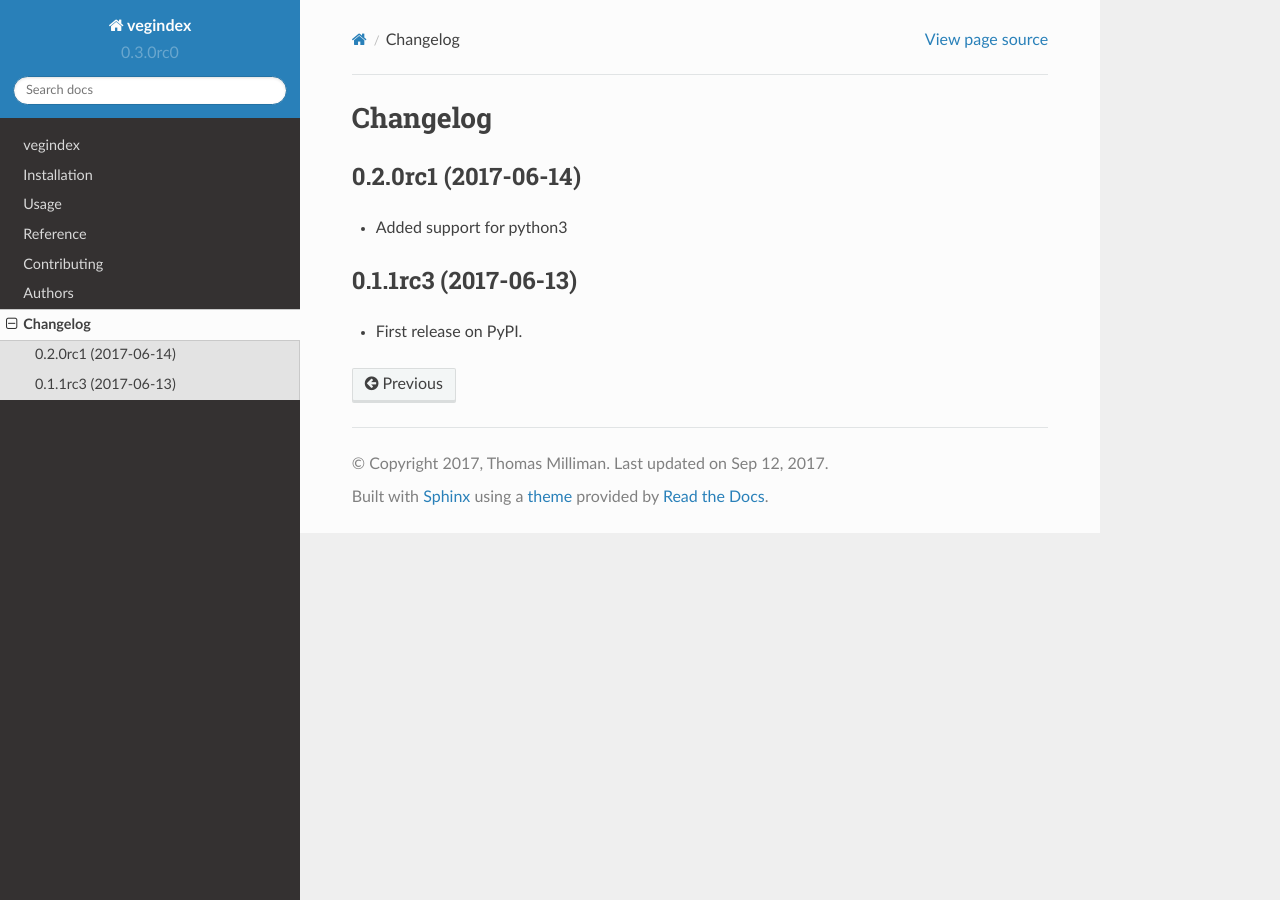
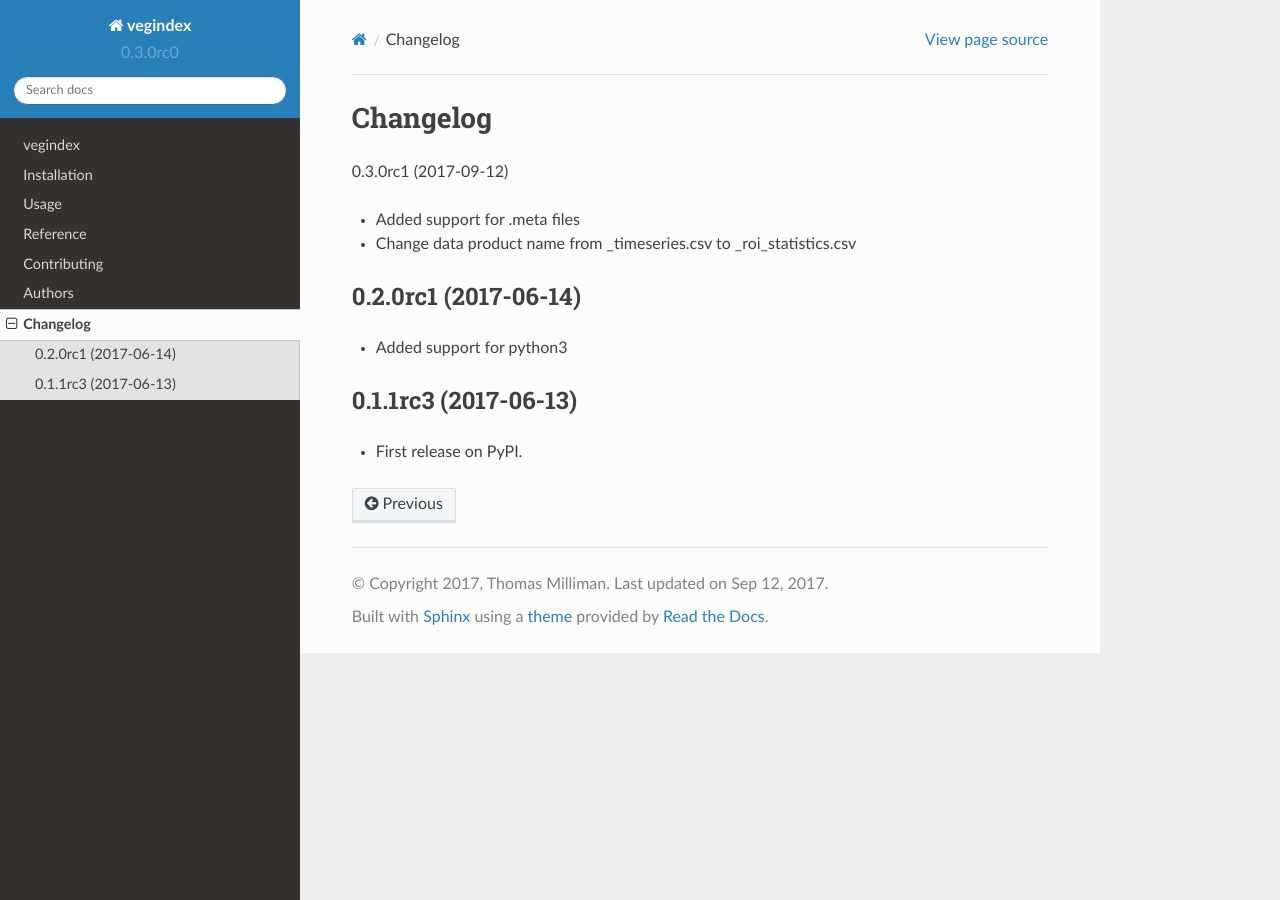
Before and after one commit to tmilliman/python-vegindex, a Sphinx documentation site: the page built from docs/changelog.rst, in a window 1280 px wide. Built offline with Sphinx 7.4.7 and the Read the Docs theme 2.0.0, drawn with Linux system fonts in a browser that asks for light colours.

Commit message:
fixes for release 0.3.0rc1

```diff
--- a/CHANGELOG.rst
+++ b/CHANGELOG.rst
@@ -1,5 +1,10 @@
 Changelog
 =========
+
+0.3.0rc1 (2017-09-12)
+
+* Added support for .meta files
+* Change data product name from _timeseries.csv to _roi_statistics.csv
 
 0.2.0rc1 (2017-06-14)
 ---------------------
--- a/docs/installation.rst
+++ b/docs/installation.rst
@@ -13,7 +13,7 @@ Virtual Environments
 The ``vegindex`` package has typically been used in a virtual environment.
 For Python2 this means installing ``virtualenv`` (and optionally
 ``virtualenvwrapper``) or ``pyenv``.  I have also used
-`Anaconda/Miniconda <https://www.continuum.io>`_ which has it's own virtual
+`Anaconda/Miniconda <https://www.anaconda.com>`_ which has it's own virtual
 environment manager.  The use of virtual environments is
 beyond the scope of this document but using them is highly recommended.
 
--- a/docs/usage.rst
+++ b/docs/usage.rst
@@ -120,8 +120,8 @@ DB_0001
 <https://phenocam.sr.unh.edu/data/archive/harvard/ROI/harvard_DB_0001.html>`_
 
 
-Generating the "All-image" file
--------------------------------
+Generating the ROI Image Statistics file
+----------------------------------------
 
 The ``generate_roi_timeseries`` script reads in the ``ROI List``
 file and ``ROI Mask`` images. Then for each image found within the
@@ -174,7 +174,7 @@ Here's an example command line session:
 
 
 The output format for the "All Image" file can be found
-`here <https://phenocam.sr.unh.edu/webcam/tools/roi_timeseries_format/>`_
+`here <https://phenocam.sr.unh.edu/webcam/tools/roi_statistics_format/>`_
 
 Generating the 1-day and 3-day Summary Files
 --------------------------------------------
@@ -206,7 +206,7 @@ in the previous section:
    $ generate_summary_timeseries -p 3 harvard DB_0001
    Total: 51
 
-A `description of the summary files <https://phenocam.sr.unh.edu/webcam/tools/gcc_file_format/>`_
+A `description of the summary files <https://phenocam.sr.unh.edu/webcam/tools/summary_file_format/>`_
 can be found on the project website.
 
 API
```
